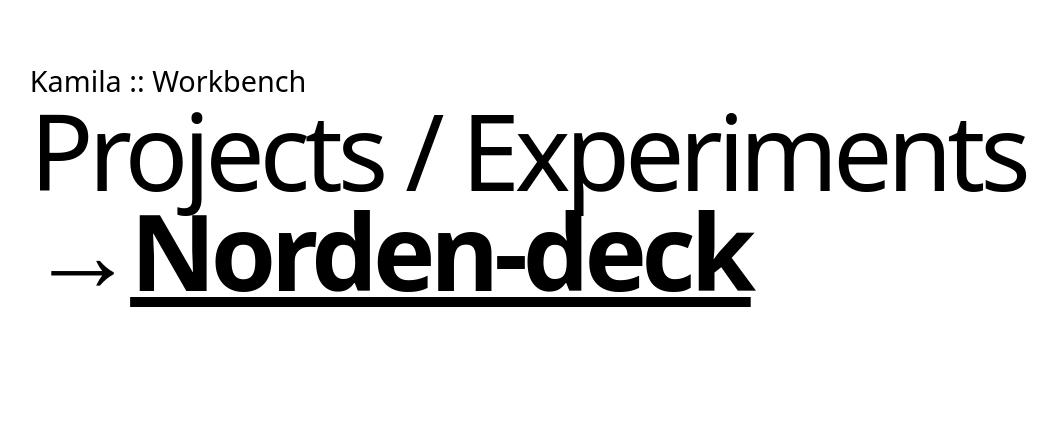
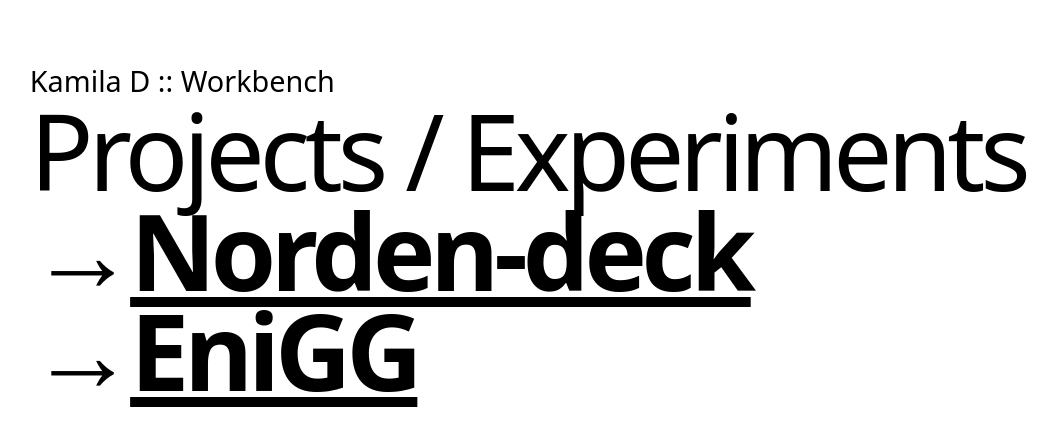
Before and after one commit to kamiladcr/kamiladcr.github.io, a plain HTML site: page index.html in a window 1280 px wide. Shown: the whole page, without its empty margins (31-1088 px from the left). Drawn offline with Linux system fonts and the light colour scheme.

Commit message:
update index

```diff
--- a/index.html
+++ b/index.html
@@ -8,7 +8,7 @@
     <link rel="stylesheet" href="main.css" />
   </head>
   <body>
-    <h1 class="fs-m fw-400">Kamila :: Workbench</h1>
+    <h1 class="fs-m fw-400">Kamila D :: Workbench</h1>
 
     <div class="fs-l">
       <div>Projects / Experiments</div>
@@ -17,6 +17,10 @@
         <li>
           <a target="_blank" href="https://kamiladcr.github.io/norden-deck">Norden-deck</a>
         </li>
+        <li>
+          <a target="_blank" href="https://nordregio.org/research/ensuring-inclusive-economic-growth-in-the-transition-to-a-green-economy/">EniGG</a>
+        </li>
+
       </ul>
     </div>
   </body>
```
